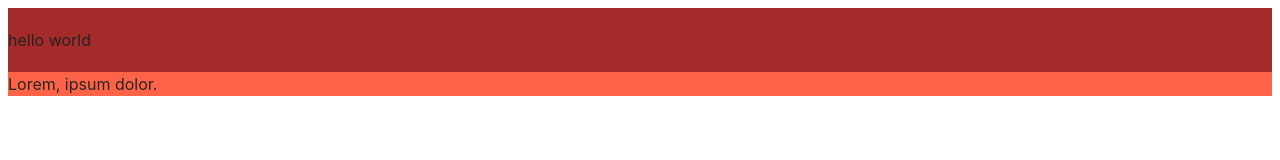
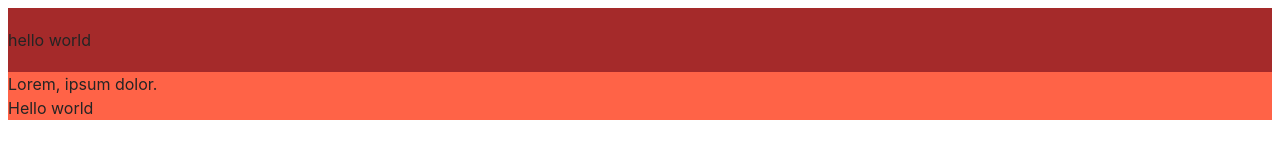
Before and after one commit to andrii-zhygalko/blended17-18, a website built with Vite: page src/index.html in a window 1280 px wide. Built offline with nearby package versions, Linux system fonts and the light colour scheme.

Commit message:
Features

```diff
--- /dev/null
+++ b/src/css/features.css
@@ -0,0 +1,3 @@
+.features {
+    background-color: tomato;
+}
--- a/src/css/styles.css
+++ b/src/css/styles.css
@@ -7,6 +7,7 @@
 @import url('./reset.css');
 @import url('./header.css');
 @import url('./hero.css');
+@import url('./features.css');
 
 :root {
   font-family: Inter, Avenir, Helvetica, Arial, sans-serif;
--- a/src/index.html
+++ b/src/index.html
@@ -11,6 +11,7 @@
     <load src="partials/header.html" />
     <main>
       <load src="partials/hero.html" />
+      <load src="partials/features.html" />
     </main>
     <script type="module" src="./main.js"></script>
   </body>
--- /dev/null
+++ b/src/partials/features.html
@@ -0,0 +1,3 @@
+<section class="features">
+    <p>Hello world</p>
+</section>
```
